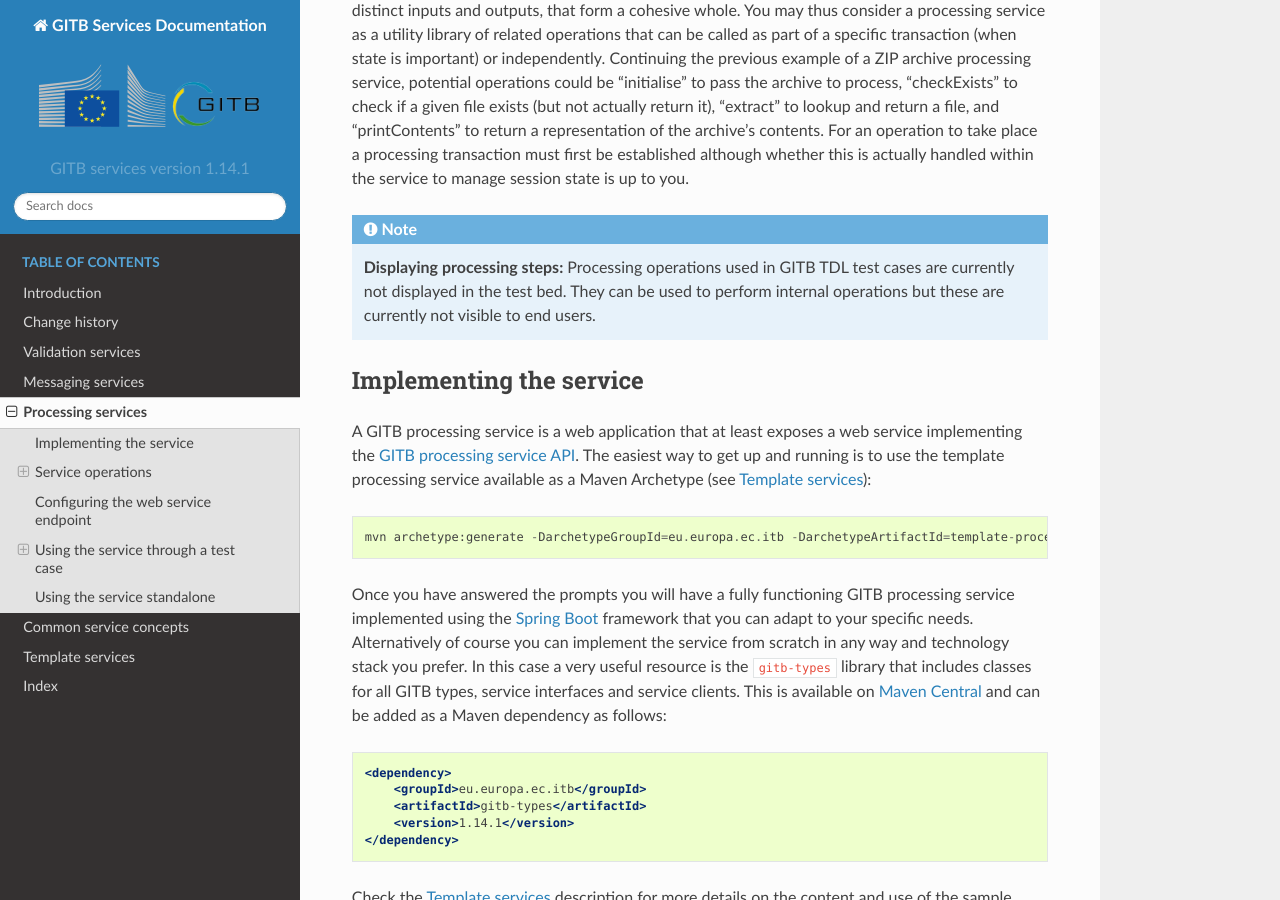
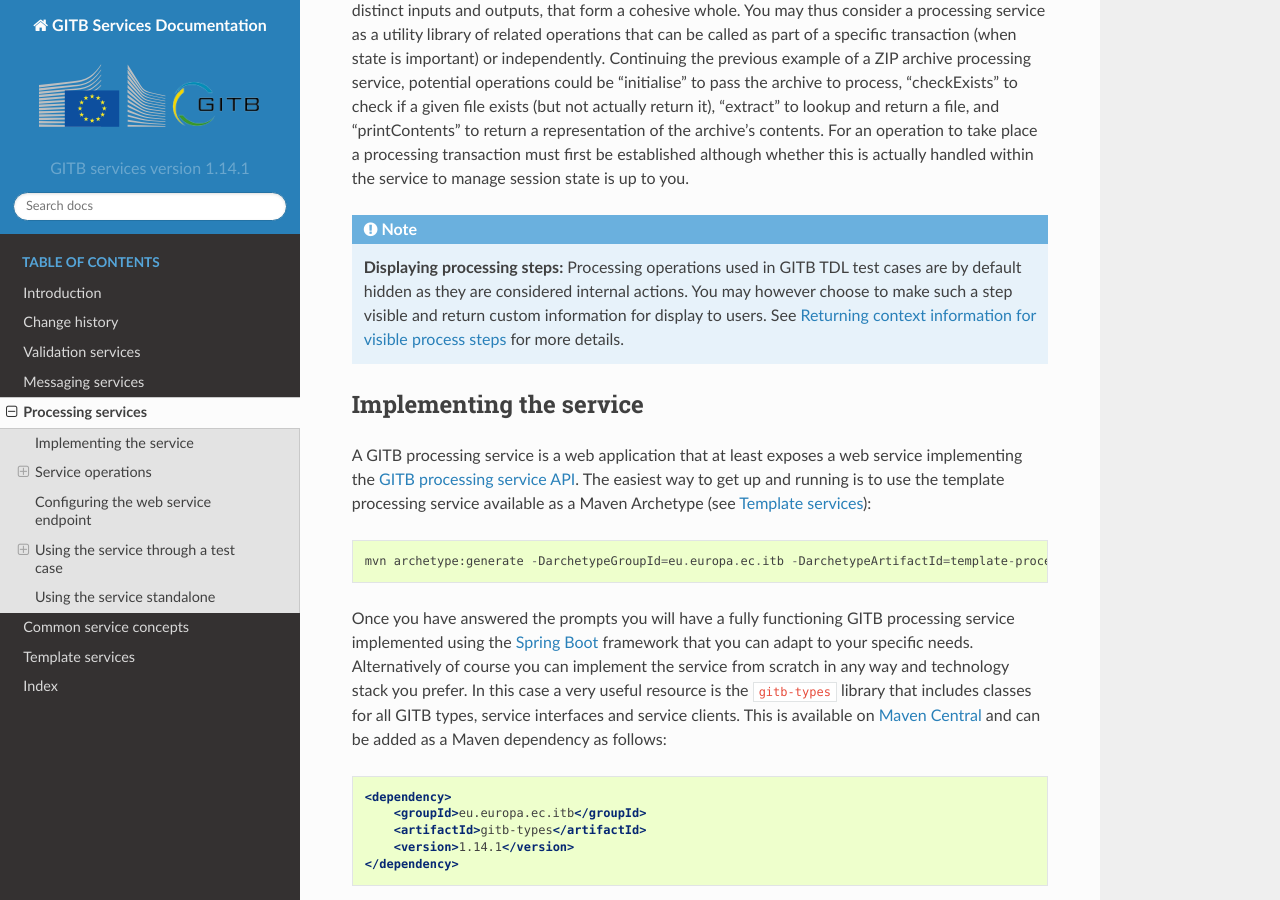
Before and after one commit to ISAITB/docs-services, a Sphinx documentation site: the page built from source/processing/index.rst, in a window 1280 px wide and 900 px high, scrolled down 737 px. Built offline with Sphinx 7.4.7 and the Read the Docs theme 2.0.0, drawn with Linux system fonts in a browser that asks for light colours.

Commit message:
Corrected note on process step visibility

```diff
--- a/source/processing/index.rst
+++ b/source/processing/index.rst
@@ -29,8 +29,9 @@
 manage session state is up to you.
 
 .. note::
-    **Displaying processing steps:** Processing operations used in GITB TDL test cases are currently not displayed in the test bed. They can
-    be used to perform internal operations but these are currently not visible to end users.
+    **Displaying processing steps:** Processing operations used in GITB TDL test cases are by default hidden as they are considered internal
+    actions. You may however choose to make such a step visible and return custom information for display to users. See :ref:`processing__using_test_case__visible_context`
+    for more details.
 
 .. _processing__implementing:
 
```
